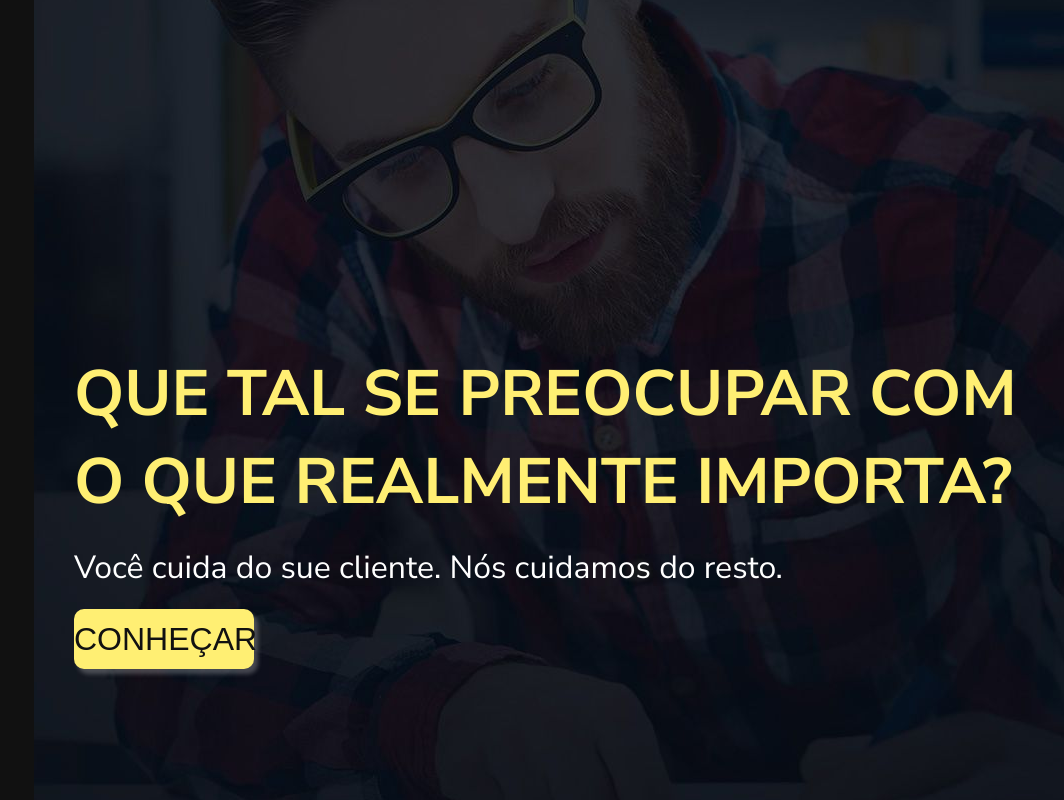
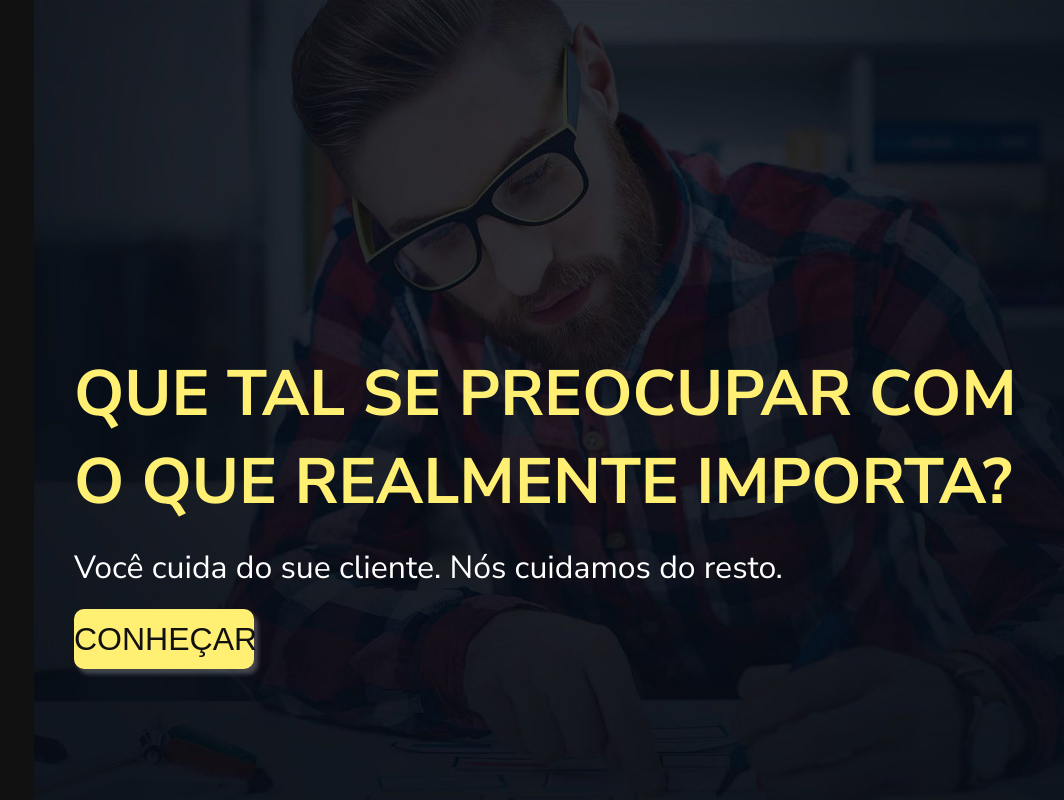
Before and after one commit to RosembergHenriques/meet, a plain HTML site: page index.html in a window 1280 px wide. Shown: the top 800 px of the page, 216-1280 px from the left. Drawn offline with Linux system fonts and the light colour scheme.

Commit message:
ajuste da imagen na seção principal

```diff
--- a/css/style.css
+++ b/css/style.css
@@ -93,8 +93,10 @@ main {
 
 section.principal {
     background-image: url("../images/fundo-principal.jpg");
-    background-position: center center;
-    height: 900px;
+    background-position: center center; /* pocisiona no centro eixo x e y */
+    background-repeat: no-repeat; /* faz com que a imagem não se repita */
+    background-size: cover; /* picota a imegem para preencher todos os expaços  */
+    height: 900px; /* altura da seção  */
 }
 
 .principal > h1 {
```
